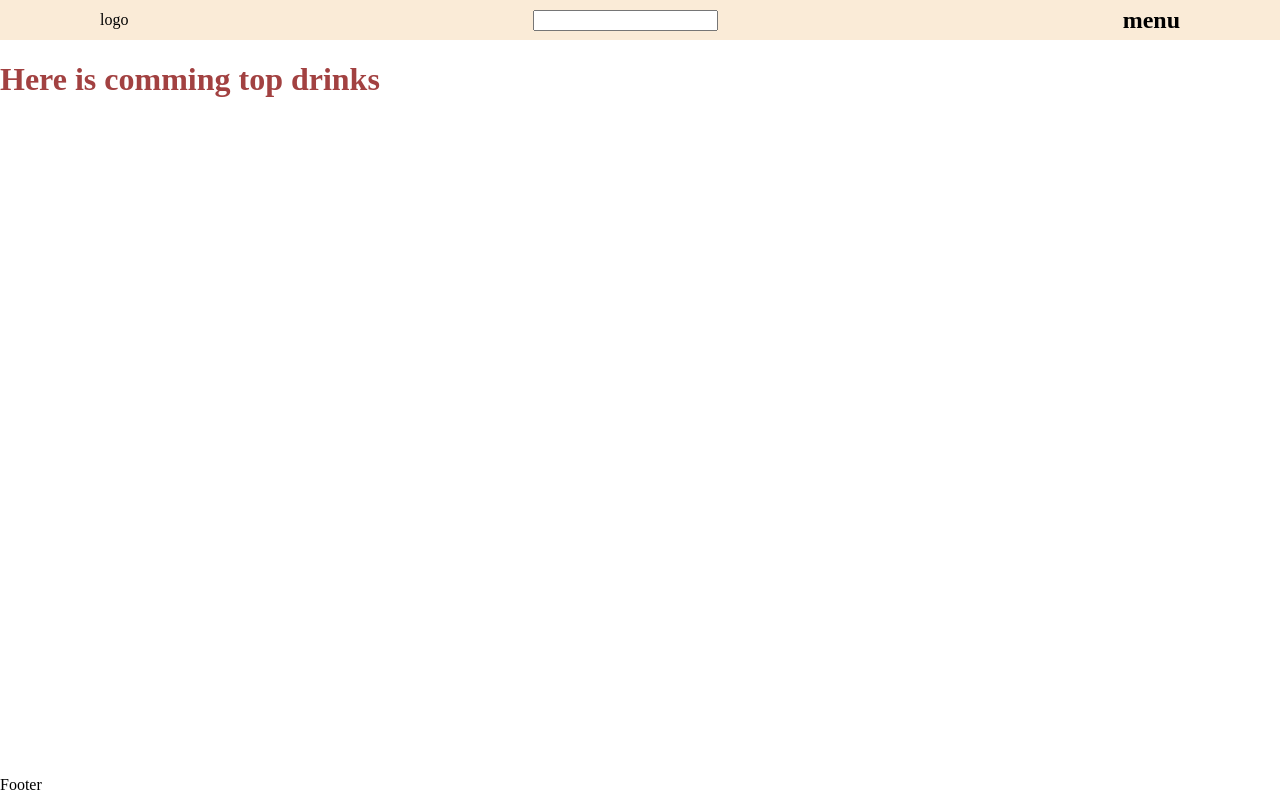
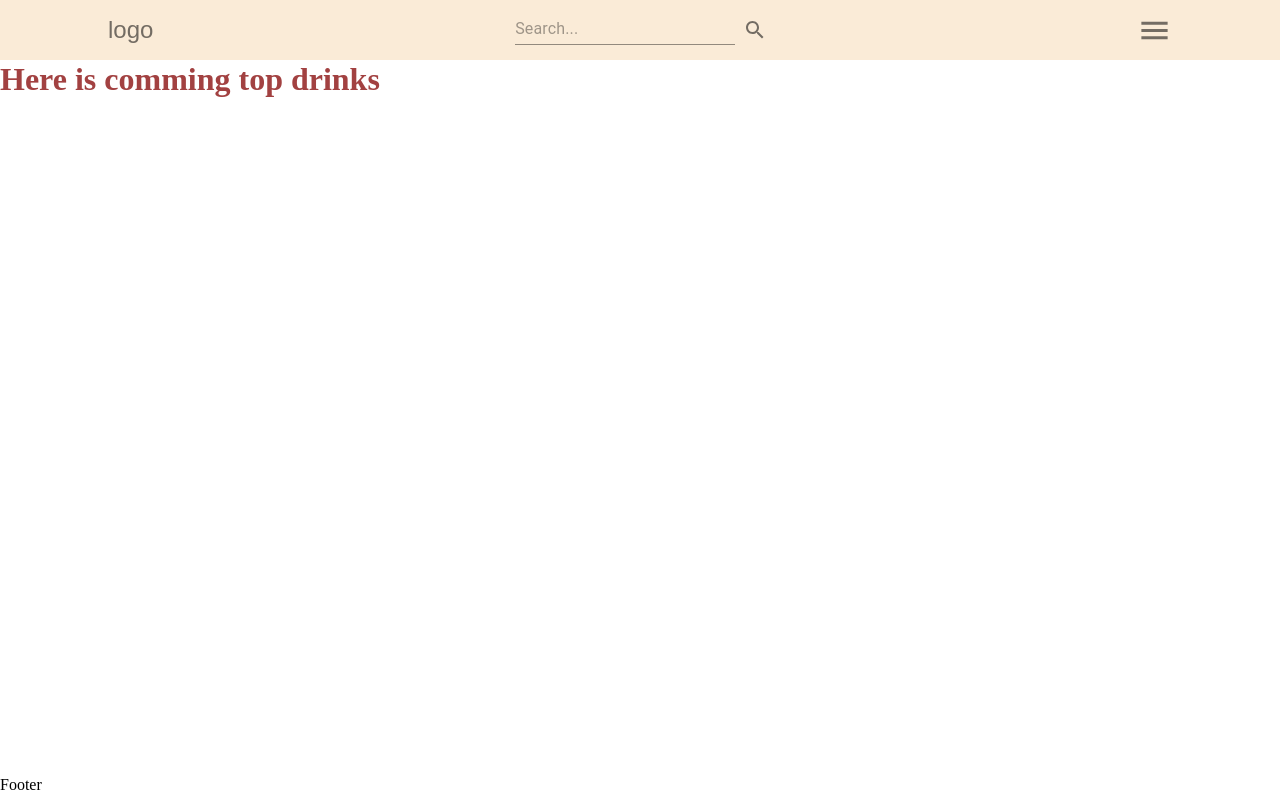
Before and after one commit to bervenuzik/recept_app, a React (Vite) app in the folder recept_app/: page / in a window 1280 px wide. Built offline with nearby package versions, Linux system fonts and the light colour scheme; no server answers.

Commit message:
Add DrawerRight.jsx and css Change Header.jsx css Add MenuItems.jsx and css Add Search.jsx and css

```diff
--- /dev/null
+++ b/recept_app/src/components/DrawerRight/DrawerRight.jsx
@@ -0,0 +1,33 @@
+import fetchData from "../../functions/fetchData";
+import MenuItems from "../MenuItems/MenuItems";
+import { useState, useEffect } from "react";
+import { Drawer, IconButton, ListItem, ListItemButton } from "@mui/material";
+import ChevronRightIcon from '@mui/icons-material/ChevronRight';
+
+function DrawerRight({ open, onClose }) {
+    const categoriesUrl = 'https://recept2-siden.reky.se/categories';
+    const [menuItems, setMenuItems] = useState([]);
+    const [drawerOpen, setDrawerOpen] = useState(false);
+
+    const toggleDrawer = (isOpen) => {
+        setDrawerOpen(isOpen);
+    };
+
+    useEffect(() => {
+        fetchData(categoriesUrl, setMenuItems);
+    }, []);
+
+    return (
+        <Drawer anchor="right" open={open} onClose={onClose}>
+            <ListItem onClick={onClose}>
+                <IconButton>
+                    <ChevronRightIcon />
+                </IconButton>
+            </ListItem>
+            {/* TODO RENAME prop url */}
+            <MenuItems heading={'Categories'} url={categoriesUrl} />
+        </Drawer>
+    )
+}
+
+export default DrawerRight
--- /dev/null
+++ b/recept_app/src/components/DrawerRight/DrawerRight.module.css
@@ -0,0 +1,3 @@
+.drawerRight {
+
+}
--- a/recept_app/src/components/Header/Header.jsx
+++ b/recept_app/src/components/Header/Header.jsx
@@ -1,23 +1,41 @@
-import styles from  "./Header.module.css";
+import styles from "./Header.module.css";
+import { useState } from "react";
+import { AppBar, Toolbar, IconButton, Drawer, List, ListItem, ListItemText, Box, TextField } from '@mui/material';
+import MenuIcon from '@mui/icons-material/Menu';
+import MenuItems from "../MenuItems/MenuItems";
+import ChevronRightIcon from '@mui/icons-material/ChevronRight';
+import DrawerRight from "../DrawerRight/DrawerRight";
+import SearchBar from "../SearchBar/SearchBar";
 
-function Header (){
+function Header() {
+    const [drawerOpen, setDrawerOpen] = useState(false);
 
-return(
-    <header>
-        <div className={styles.wrapper}>
+    const toggleDrawer = (isOpen) => {
+        setDrawerOpen(isOpen);
+    };
 
-       <div>
-        logo
-       </div>
-       <input type="text" />
-       <nav>
-        <h1>menu</h1>
-       </nav>
-        </div>
-    </header>
-)
+    return (
+        <>
+            <header>
+                <Box className={styles.wrapper}>
+                    <IconButton>
+                        logo
+                    </IconButton>
+
+                    <SearchBar />
+
+                    <IconButton onClick={() => toggleDrawer(true)}>
+                        <MenuIcon fontSize="large" />
+                    </IconButton>
+                </Box>
+            </header>
+
+            <DrawerRight open={drawerOpen} onClose={() => toggleDrawer(false)}>
+                <MenuItems />
+            </DrawerRight>
+        </>
+    )
 
 }
 
-
 export default Header
--- a/recept_app/src/components/Header/Header.module.css
+++ b/recept_app/src/components/Header/Header.module.css
@@ -1,10 +1,11 @@
-header{
+header {
     width: 100%;
+    height: 150%;
     display: flex;
     justify-content: center;
     background-color: antiquewhite;
 }
-.wrapper{
+.wrapper {
     display: flex;
     justify-content: space-between;
     align-items: center;
--- /dev/null
+++ b/recept_app/src/components/MenuItems/MenuItems.jsx
@@ -0,0 +1,35 @@
+import styles from "./MenuItems.module.css";
+import { useState, useEffect } from "react"
+import fetchData from "../../functions/fetchData"
+import { Divider, IconButton, List, ListItem, ListItemButton, ListItemText, Typography } from "@mui/material";
+import { Link } from "react-router-dom";
+
+function MenuItems({ heading, url }) {
+    const [menuItems, setMenuItems] = useState([]);
+
+    useEffect(() => {
+        fetchData(url, setMenuItems);
+    }, [url]);
+
+    return (
+        <>
+            <List className={styles.menuItem}>
+                <ListItem>
+                    <Typography variant="h4">
+                        {heading}
+                    </Typography>
+                </ListItem>
+                <Divider />
+                {menuItems.map((item, index) =>
+                    <ListItem key={item.name || index}>
+                        <ListItemButton component={Link} to={`/categories/${item.name}`}>
+                            <ListItemText primary={item.name} />
+                        </ListItemButton>
+                    </ListItem>
+                )}
+            </List>
+        </>
+    )
+}
+
+export default MenuItems
--- /dev/null
+++ b/recept_app/src/components/MenuItems/MenuItems.module.css
@@ -0,0 +1,7 @@
+.menuItem {
+    /* Style from DrinkCard */
+    font-family: "Oswald", sans-serif;
+    font-optical-sizing: auto;
+    font-weight: 400;
+    font-style: normal;
+}
--- /dev/null
+++ b/recept_app/src/components/SearchBar/SearchBar.jsx
@@ -0,0 +1,21 @@
+import styles from "./SearchBar.module.css"
+import React from "react";
+import { TextField, IconButton } from "@mui/material";
+import SearchIcon from "@mui/icons-material/Search";
+
+function SearchBar() {
+    return (
+        <div className={styles.searchBar}>
+            <TextField
+                variant="standard"
+                placeholder="Search..."
+                size="small"
+            />
+            <IconButton type="submit" aria-label="search">
+                <SearchIcon />
+            </IconButton>
+        </div>
+    );
+}
+
+export default SearchBar;
--- /dev/null
+++ b/recept_app/src/components/SearchBar/SearchBar.module.css
@@ -0,0 +1,6 @@
+.searchBar {
+    display: flex;
+    align-items: center;
+    padding: 8px;
+    background-color: antiquewhite;
+}
```
